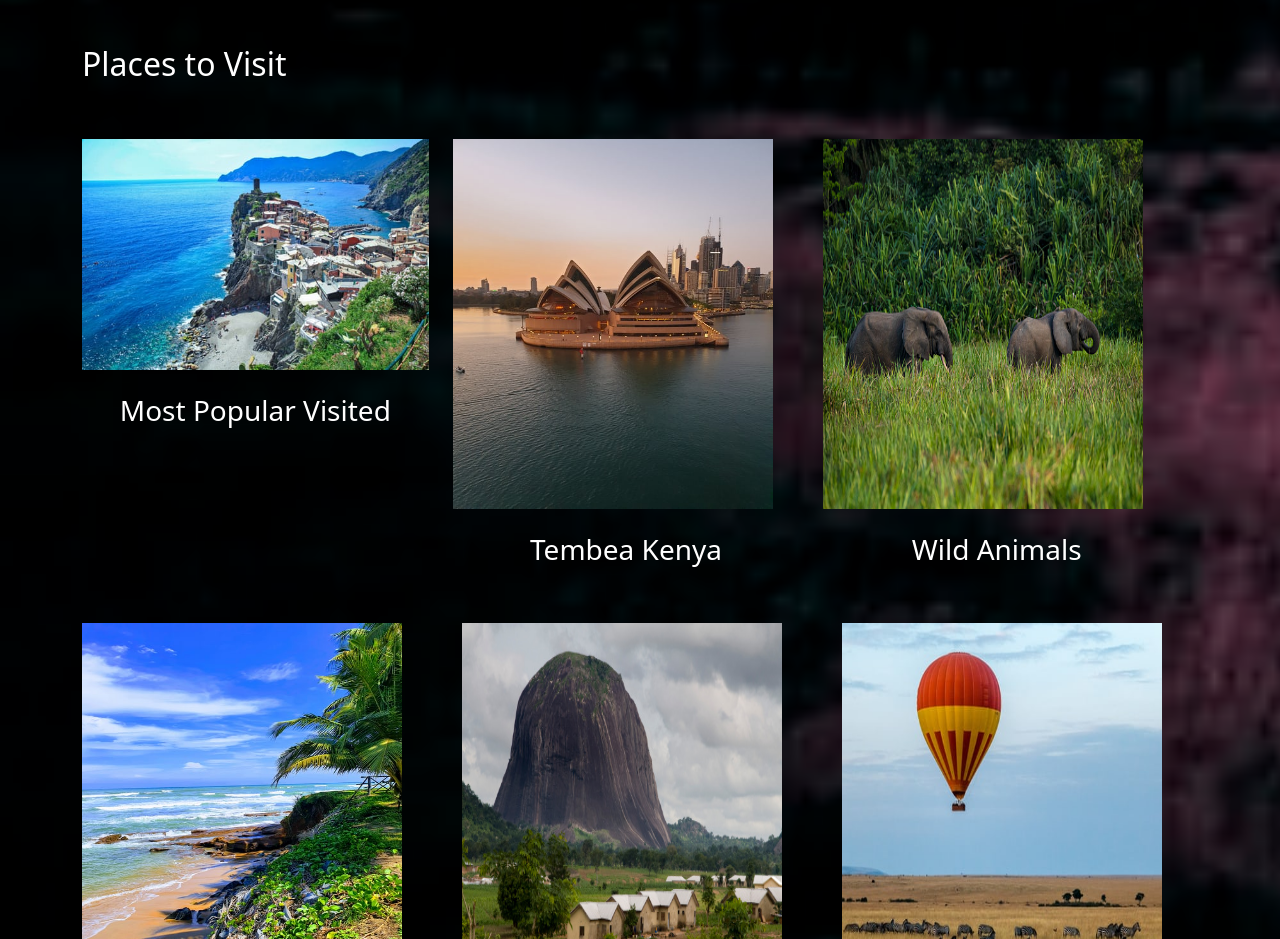
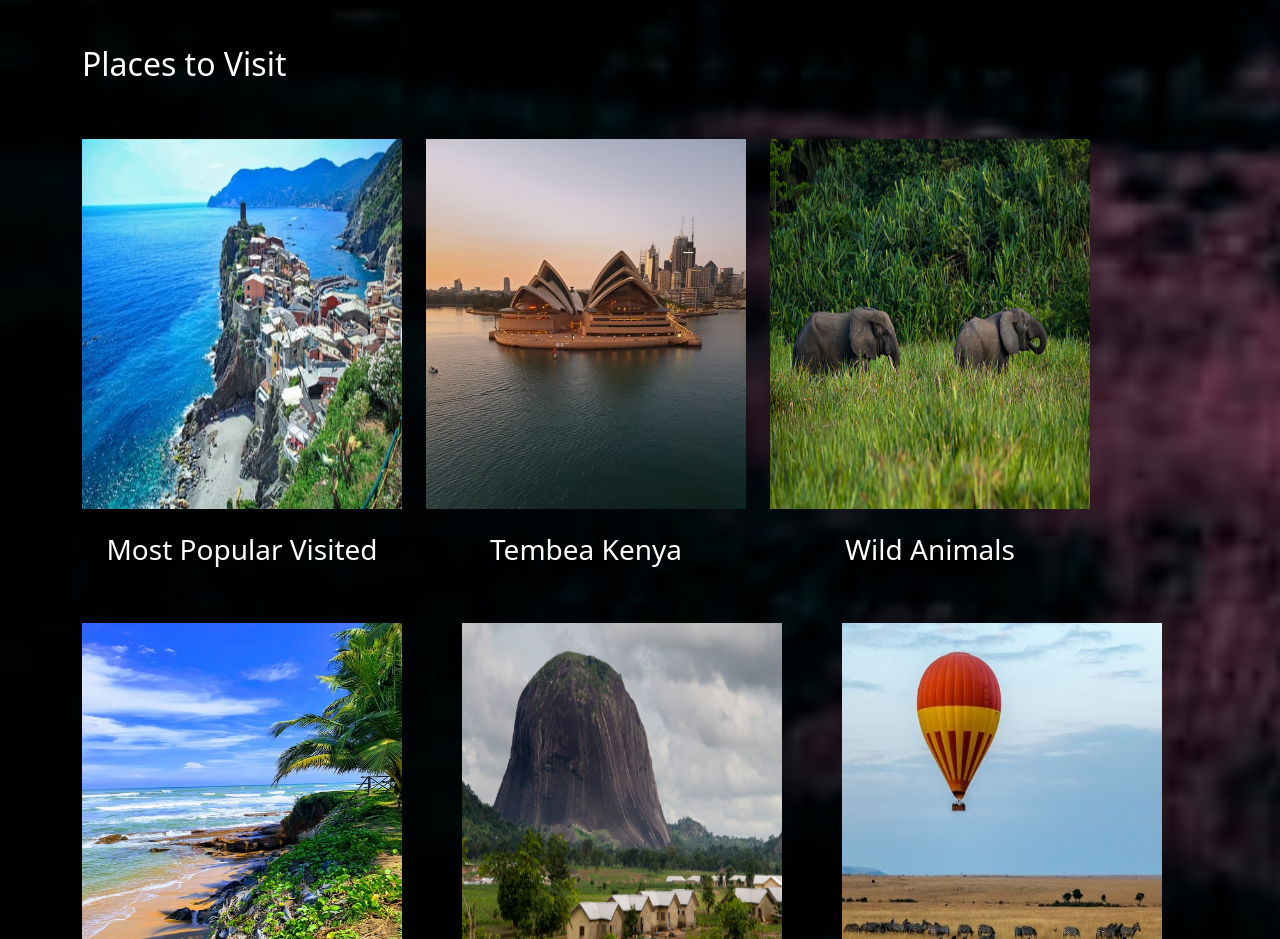
Before and after one commit to Roseoketch/KodeCamp-Task4, a plain HTML site: page service.html in a window 1280 px wide. Shown: the part 1600-2539 px from the top of the page. Drawn offline with nearby package versions, Linux system fonts and the light colour scheme; a web font is replaced by a local one.

Commit message:
Changing the img size in service page

```diff
--- a/service.html
+++ b/service.html
@@ -113,7 +113,7 @@
         <div class="row">
 
           <div class="col-md-4">
-              <img src="./assests/tour1.jpeg" class="img-fluid" alt="tour1" height="370" width="400">
+              <img src="./assests/tour1.jpeg" alt="tour1" height="370" width="320">
               <h3 class="text-center text-white pt-4">Most Popular Visited</h3>
             </div>
             <div class="col-md-4">
```
